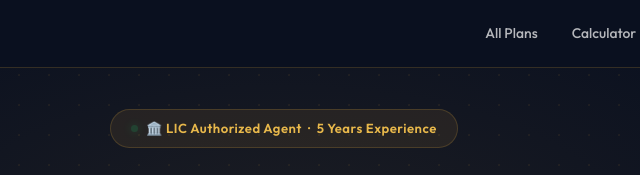
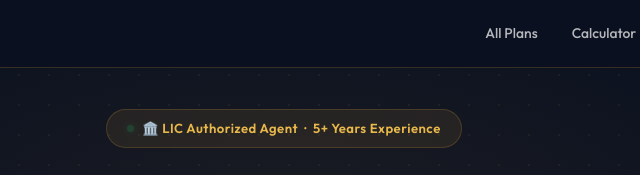
Before and after one commit to parshurampanchal/investwithparshuram, a plain HTML site: page index.html in a window 1280 px wide. Shown: the top 175 px of the page, 356-996 px from the left. Drawn offline with nearby package versions, Linux system fonts and the light colour scheme.

Commit message:
Fix typo in years of experience text

```diff
--- a/index.html
+++ b/index.html
@@ -274,7 +274,7 @@
   <div class="hero-bg"></div>
   <div class="hero-dots"></div>
   <div class="hero-inner">
-    <div class="hero-pill">🏛️ LIC Authorized Agent &nbsp;·&nbsp; 5 Years Experience</div>
+    <div class="hero-pill">🏛️ LIC Authorized Agent &nbsp;·&nbsp; 5+ Years Experience</div>
     <h1>Grow, Protect &amp;<br><em>Secure</em> Your Family's<br>Financial Future</h1>
     <p class="hero-sub">Expert guidance on all LIC plans — transparent advice, zero pressure. Serving clients across Gujarat, Maharashtra &amp; beyond.</p>
     <div class="hero-btns">
```
